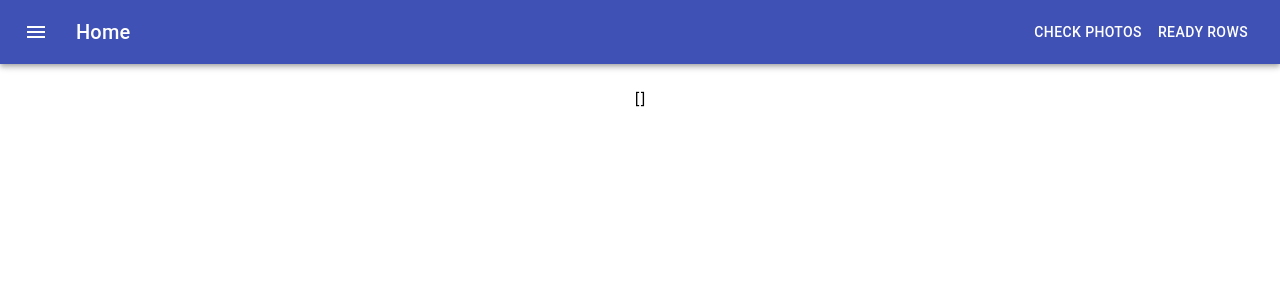
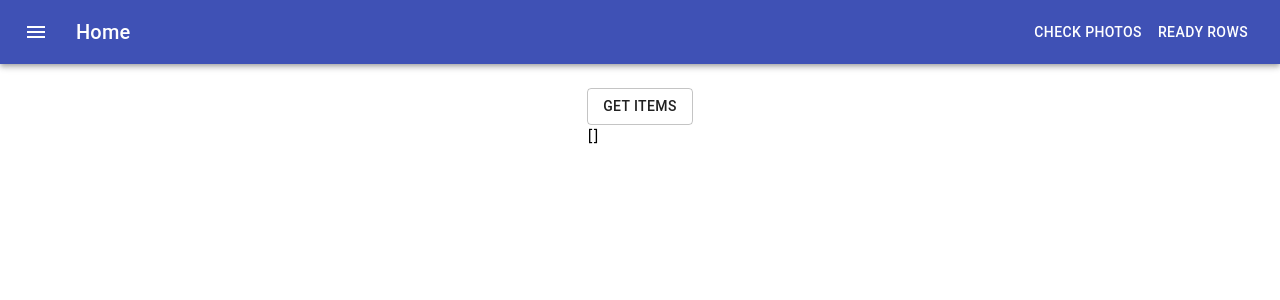
Before and after one commit to mikohan/vasya-interface, a React (Create React App) app: page /react/checkphotos in a window 1280 px wide. Shown: the top 300 px of the page. Built offline with nearby package versions, Linux system fonts and the light colour scheme; no server answers; the HTML template or start-up script is replaced by a standard one.

Commit message:
Added button to get list

```diff
--- a/src/components/CheckPhotos.tsx
+++ b/src/components/CheckPhotos.tsx
@@ -1,3 +1,4 @@
+import { Button, Grid } from '@material-ui/core';
 import axios from 'axios';
 import { useEffect, useState } from 'react';
 import { Urls } from '../config';
@@ -14,5 +15,15 @@
     getData();
   }, [photos]);
 
-  return <div>{JSON.stringify(photos, null, 2)}</div>;
+  return (
+    <div>
+      <Grid container spacing={2}>
+        <Grid item xs={12}>
+          <Button variant="outlined">Get Items</Button>
+        </Grid>
+      </Grid>
+
+      {JSON.stringify(photos, null, 2)}
+    </div>
+  );
 }
```
